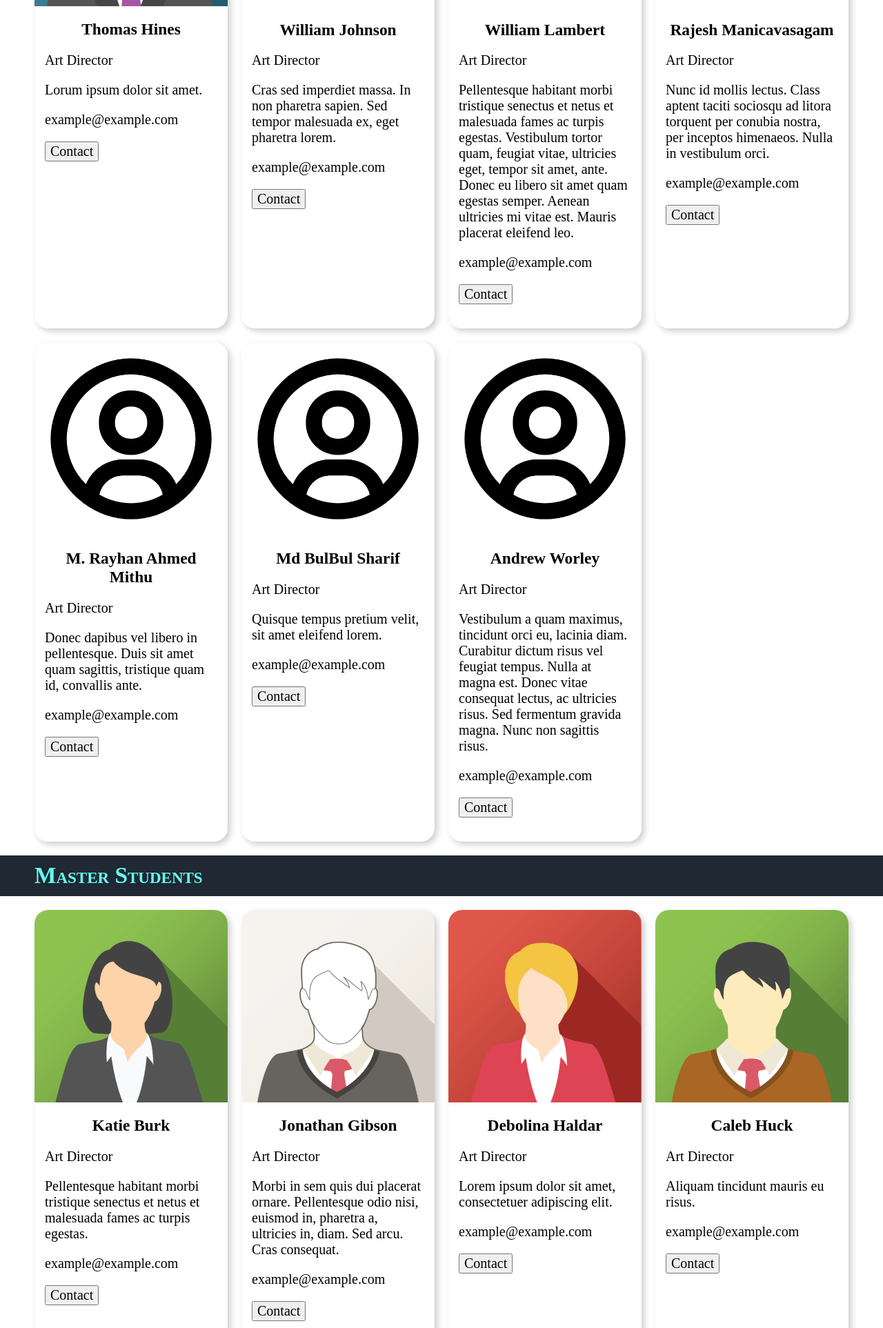
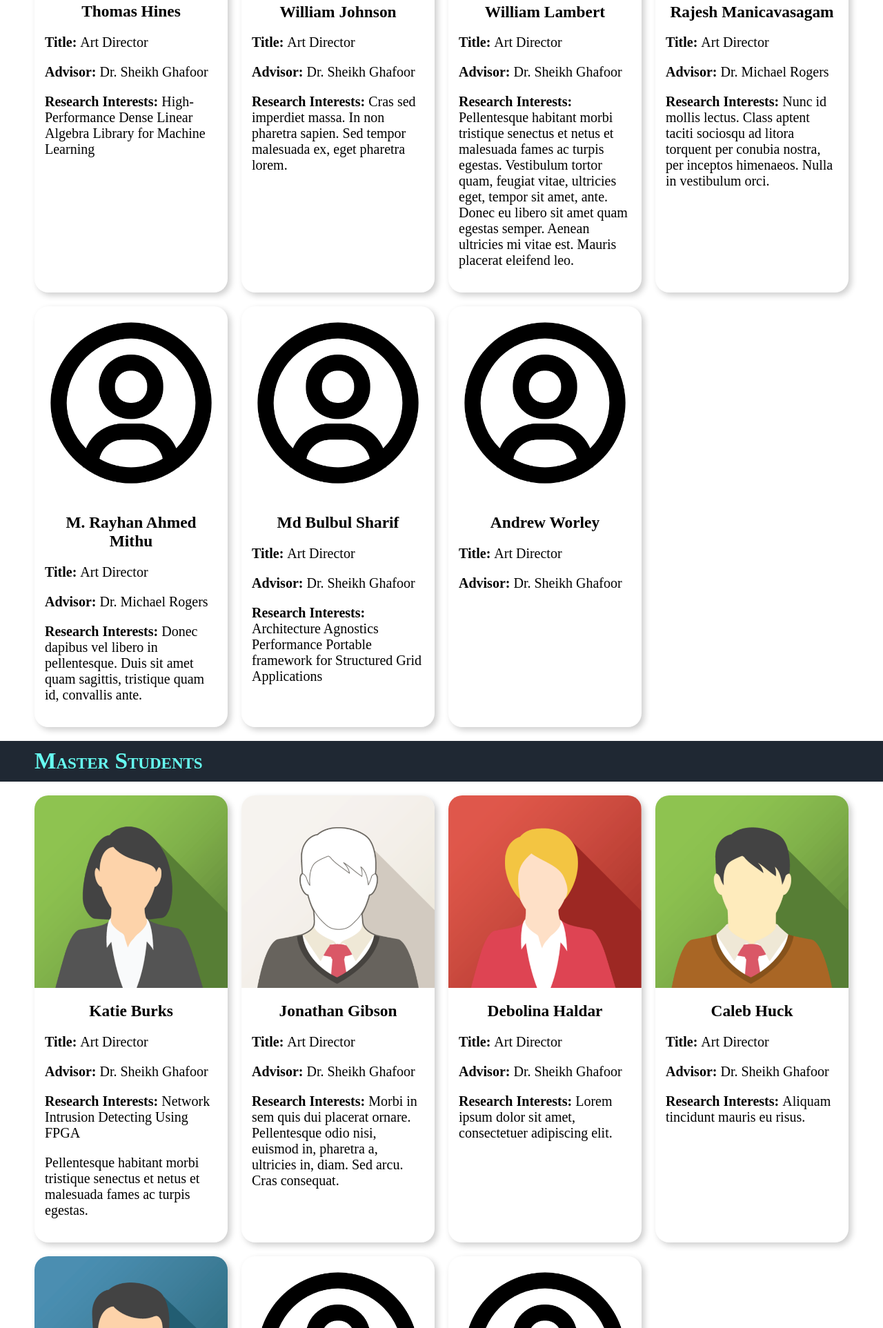
Before and after one commit to jagraves21/hpc-lab, a plain HTML site: page people.html in a window 1280 px wide. Shown: the part 2820-4745 px from the top of the page at 69% size. Drawn offline with Linux system fonts and the light colour scheme.

Commit message:
updated people

```diff
--- a/css/typography.css
+++ b/css/typography.css
@@ -69,6 +69,25 @@ main > details[open] > summary::before {
 }
 */
 
+
+/*
+ * People
+ * */
+.card-info p.title:before {
+	content: "Title: ";
+	font-weight: bold;
+}
+
+.card-info p.advisor:before {
+	content: "Advisor: ";
+	font-weight: bold;
+}
+
+.card-info p.research:before {
+	content: "Research Interests: ";
+	font-weight: bold;
+}
+
 /*
  * Funding
  * */
--- a/people.html
+++ b/people.html
@@ -121,9 +121,8 @@
 						<div class="card-info">
 							<h3>Muzakhir Amanzholov</h3>
 							<p class="title">Art Director</p>
-							<p>Pellentesque habitant morbi tristique senectus et netus et malesuada fames ac turpis egestas.</p>
-							<p>example@example.com</p>
-							<p><button class="button">Contact</button></p>
+							<p class="advisor">Dr. Sheikh Ghafoor</p>
+							<p class="research">Pellentesque habitant morbi tristique senectus et netus et malesuada fames ac turpis egestas.</p>
 						</div>
 					</div>
 
@@ -132,9 +131,8 @@
 						<div class="card-info">
 							<h3>Rima Asmar Awad</h3>
 							<p class="title">Art Director</p>
-							<p>Morbi in sem quis dui placerat ornare. Pellentesque odio nisi, euismod in, pharetra a, ultricies in, diam. Sed arcu. Cras consequat.</p>
-							<p>example@example.com</p>
-							<p><button class="button">Contact</button></p>
+							<p class="advisor">Dr. Michael Rogers</p>
+							<p class="research">Morbi in sem quis dui placerat ornare. Pellentesque odio nisi, euismod in, pharetra a, ultricies in, diam. Sed arcu. Cras consequat.</p>
 						</div>
 					</div>
 
@@ -143,9 +141,8 @@
 						<div class="card-info">
 							<h3>Shampa Banik</h3>
 							<p class="title">Art Director</p>
-							<p>Lorem ipsum dolor sit amet, consectetuer adipiscing elit.</p>
-							<p>example@example.com</p>
-							<p><button class="button">Contact</button></p>
+							<p class="advisor">Dr. Michael Rogers</p>
+							<p class="research">Lorem ipsum dolor sit amet, consectetuer adipiscing elit.</p>
 						</div>
 					</div>
 
@@ -154,9 +151,7 @@
 						<div class="card-info">
 							<h3>Swen Boehm</h3>
 							<p class="title">Art Director</p>
-							<p>Aliquam tincidunt mauris eu risus.</p>
-							<p>example@example.com</p>
-							<p><button class="button">Contact</button></p>
+							<p class="advisor">Dr. Sheikh Ghafoor</p>
 						</div>
 					</div>
 
@@ -165,9 +160,8 @@
 						<div class="card-info">
 							<h3>Thomas Hines</h3>
 							<p class="title">Art Director</p>
-							<p>Lorum ipsum dolor sit amet.</p>
-							<p>example@example.com</p>
-							<p><button class="button">Contact</button></p>
+							<p class="advisor">Dr. Sheikh Ghafoor</p>
+							<p class="research">High-Performance Dense Linear Algebra Library for Machine Learning</p>
 						</div>
 					</div>
 
@@ -176,9 +170,8 @@
 						<div class="card-info">
 							<h3>William Johnson</h3>
 							<p class="title">Art Director</p>
-							<p>Cras sed imperdiet massa. In non pharetra sapien. Sed tempor malesuada ex, eget pharetra lorem.</p>
-							<p>example@example.com</p>
-							<p><button class="button">Contact</button></p>
+							<p class="advisor">Dr. Sheikh Ghafoor</p>
+							<p class="research">Cras sed imperdiet massa. In non pharetra sapien. Sed tempor malesuada ex, eget pharetra lorem.</p>
 						</div>
 					</div>
 
@@ -187,9 +180,8 @@
 						<div class="card-info">
 							<h3>William Lambert</h3>
 							<p class="title">Art Director</p>
-							<p>Pellentesque habitant morbi tristique senectus et netus et malesuada fames ac turpis egestas. Vestibulum tortor quam, feugiat vitae, ultricies eget, tempor sit amet, ante. Donec eu libero sit amet quam egestas semper. Aenean ultricies mi vitae est. Mauris placerat eleifend leo.</p>
-							<p>example@example.com</p>
-							<p><button class="button">Contact</button></p>
+							<p class="advisor">Dr. Sheikh Ghafoor</p>
+							<p class="research">Pellentesque habitant morbi tristique senectus et netus et malesuada fames ac turpis egestas. Vestibulum tortor quam, feugiat vitae, ultricies eget, tempor sit amet, ante. Donec eu libero sit amet quam egestas semper. Aenean ultricies mi vitae est. Mauris placerat eleifend leo.</p>
 						</div>
 					</div>
 
@@ -198,9 +190,8 @@
 						<div class="card-info">
 							<h3>Rajesh Manicavasagam</h3>
 							<p class="title">Art Director</p>
-							<p>Nunc id mollis lectus. Class aptent taciti sociosqu ad litora torquent per conubia nostra, per inceptos himenaeos. Nulla in vestibulum orci.</p>
-							<p>example@example.com</p>
-							<p><button class="button">Contact</button></p>
+							<p class="advisor">Dr. Michael Rogers</p>
+							<p class="research">Nunc id mollis lectus. Class aptent taciti sociosqu ad litora torquent per conubia nostra, per inceptos himenaeos. Nulla in vestibulum orci.</p>
 						</div>
 					</div>
 
@@ -209,22 +200,18 @@
 						<div class="card-info">
 							<h3>M. Rayhan Ahmed Mithu</h3>
 							<p class="title">Art Director</p>
-							<p>Donec dapibus vel libero in pellentesque. Duis sit amet quam sagittis, tristique quam id, convallis ante.
-
-</p>
-							<p>example@example.com</p>
-							<p><button class="button">Contact</button></p>
+							<p class="advisor">Dr. Michael Rogers</p>
+							<p class="research">Donec dapibus vel libero in pellentesque. Duis sit amet quam sagittis, tristique quam id, convallis ante.</p>
 						</div>
 					</div>
 
 					<div class="card">
-						<img src="/images/people/user.png" alt="Md BulBul Sharif" class="avatar">
+						<img src="/images/people/user.png" alt="Md Bulbul Sharif" class="avatar">
 						<div class="card-info">
-							<h3>Md BulBul Sharif</h3>
+							<h3>Md Bulbul Sharif</h3>
 							<p class="title">Art Director</p>
-							<p>Quisque tempus pretium velit, sit amet eleifend lorem.</p>
-							<p>example@example.com</p>
-							<p><button class="button">Contact</button></p>
+							<p class="advisor">Dr. Sheikh Ghafoor</p>
+							<p class="research">Architecture Agnostics Performance Portable framework for Structured Grid Applications</p>
 						</div>
 					</div>
 
@@ -233,9 +220,7 @@
 						<div class="card-info">
 							<h3>Andrew Worley</h3>
 							<p class="title">Art Director</p>
-							<p>Vestibulum a quam maximus, tincidunt orci eu, lacinia diam. Curabitur dictum risus vel feugiat tempus. Nulla at magna est. Donec vitae consequat lectus, ac ultricies risus. Sed fermentum gravida magna. Nunc non sagittis risus.</p>
-							<p>example@example.com</p>
-							<p><button class="button">Contact</button></p>
+							<p class="advisor">Dr. Sheikh Ghafoor</p>
 						</div>
 					</div>
 				</div>
@@ -244,13 +229,13 @@
 				<h2>Master Students</h2>
 				<div class="card-deck">
 					<div class="card">
-						<img src="/images/people/avatar4.png" alt="Katie Burk" class="avatar">
+						<img src="/images/people/avatar4.png" alt="Katie Burks" class="avatar">
 						<div class="card-info">
-							<h3>Katie Burk</h3>
+							<h3>Katie Burks</h3>
 							<p class="title">Art Director</p>
+							<p class="advisor">Dr. Sheikh Ghafoor</p>
+							<p class="research">Network Intrusion Detecting Using FPGA</p>
 							<p>Pellentesque habitant morbi tristique senectus et netus et malesuada fames ac turpis egestas.</p>
-							<p>example@example.com</p>
-							<p><button class="button">Contact</button></p>
 						</div>
 					</div>
 
@@ -259,9 +244,8 @@
 						<div class="card-info">
 						<h3>Jonathan Gibson</h3>
 							<p class="title">Art Director</p>
-							<p>Morbi in sem quis dui placerat ornare. Pellentesque odio nisi, euismod in, pharetra a, ultricies in, diam. Sed arcu. Cras consequat.</p>
-							<p>example@example.com</p>
-							<p><button class="button">Contact</button></p>
+							<p class="advisor">Dr. Sheikh Ghafoor</p>
+							<p class="research">Morbi in sem quis dui placerat ornare. Pellentesque odio nisi, euismod in, pharetra a, ultricies in, diam. Sed arcu. Cras consequat.</p>
 						</div>
 					</div>
 
@@ -270,9 +254,8 @@
 						<div class="card-info">
 							<h3>Debolina Haldar</h3>
 							<p class="title">Art Director</p>
-							<p>Lorem ipsum dolor sit amet, consectetuer adipiscing elit.</p>
-							<p>example@example.com</p>
-							<p><button class="button">Contact</button></p>
+							<p class="advisor">Dr. Sheikh Ghafoor</p>
+							<p class="research">Lorem ipsum dolor sit amet, consectetuer adipiscing elit.</p>
 						</div>
 					</div>
 
@@ -281,9 +264,8 @@
 						<div class="card-info">
 							<h3>Caleb Huck</h3>
 							<p class="title">Art Director</p>
-							<p>Aliquam tincidunt mauris eu risus.</p>
-							<p>example@example.com</p>
-							<p><button class="button">Contact</button></p>
+							<p class="advisor">Dr. Sheikh Ghafoor</p>
+							<p class="research">Aliquam tincidunt mauris eu risus.</p>
 						</div>
 					</div>
 
@@ -292,9 +274,8 @@
 						<div class="card-info">
 							<h3>Anthony Palmer</h3>
 							<p class="title">Art Director</p>
-							<p>Lorum ipsum dolor sit amet.</p>
-							<p>example@example.com</p>
-							<p><button class="button">Contact</button></p>
+							<p class="advisor">Dr. Michael Rogers</p>
+							<p class="research">Lorum ipsum dolor sit amet.</p>
 						</div>
 					</div>
 
@@ -303,9 +284,8 @@
 						<div class="card-info">
 							<h3>Houston Shearin</h3>
 							<p class="title">Art Director</p>
-							<p>Cras sed imperdiet massa. In non pharetra sapien. Sed tempor malesuada ex, eget pharetra lorem.</p>
-							<p>example@example.com</p>
-							<p><button class="button">Contact</button></p>
+							<p class="advisor">Dr. Sheikh Ghafoor</p>
+							<p class="research">Cras sed imperdiet massa. In non pharetra sapien. Sed tempor malesuada ex, eget pharetra lorem.</p>
 						</div>
 					</div>
 
@@ -314,9 +294,8 @@
 						<div class="card-info">
 							<h3>Zishan Onik</h3>
 							<p class="title">Art Director</p>
-							<p>Pellentesque habitant morbi tristique senectus et netus et malesuada fames ac turpis egestas. Vestibulum tortor quam, feugiat vitae, ultricies eget, tempor sit amet, ante. Donec eu libero sit amet quam egestas semper. Aenean ultricies mi vitae est. Mauris placerat eleifend leo.</p>
-							<p>example@example.com</p>
-							<p><button class="button">Contact</button></p>
+							<p class="advisor">Dr. Sheikh Ghafoor</p>
+							<p class="research">Pellentesque habitant morbi tristique senectus et netus et malesuada fames ac turpis egestas. Vestibulum tortor quam, feugiat vitae, ultricies eget, tempor sit amet, ante. Donec eu libero sit amet quam egestas semper. Aenean ultricies mi vitae est. Mauris placerat eleifend leo.</p>
 						</div>
 					</div>
 				</div>
@@ -360,7 +339,7 @@
 					</div>
 				</div>
 			</section>
-			<section class="lumni">
+			<section class="alumni">
 				<h2>Alumni</h2>
 				<div class="card-deck">
 					<div class="card">
@@ -390,7 +369,7 @@
 							<div class="degree">MS, Spring 2020</div>
 							<div class="position"></div>
 							<div class="department"></div>
-							<div class="organization">Oak Ridge National Laboratory</div>
+							<div class="organization"></div>
 						</div>
 					</div>
 
```
